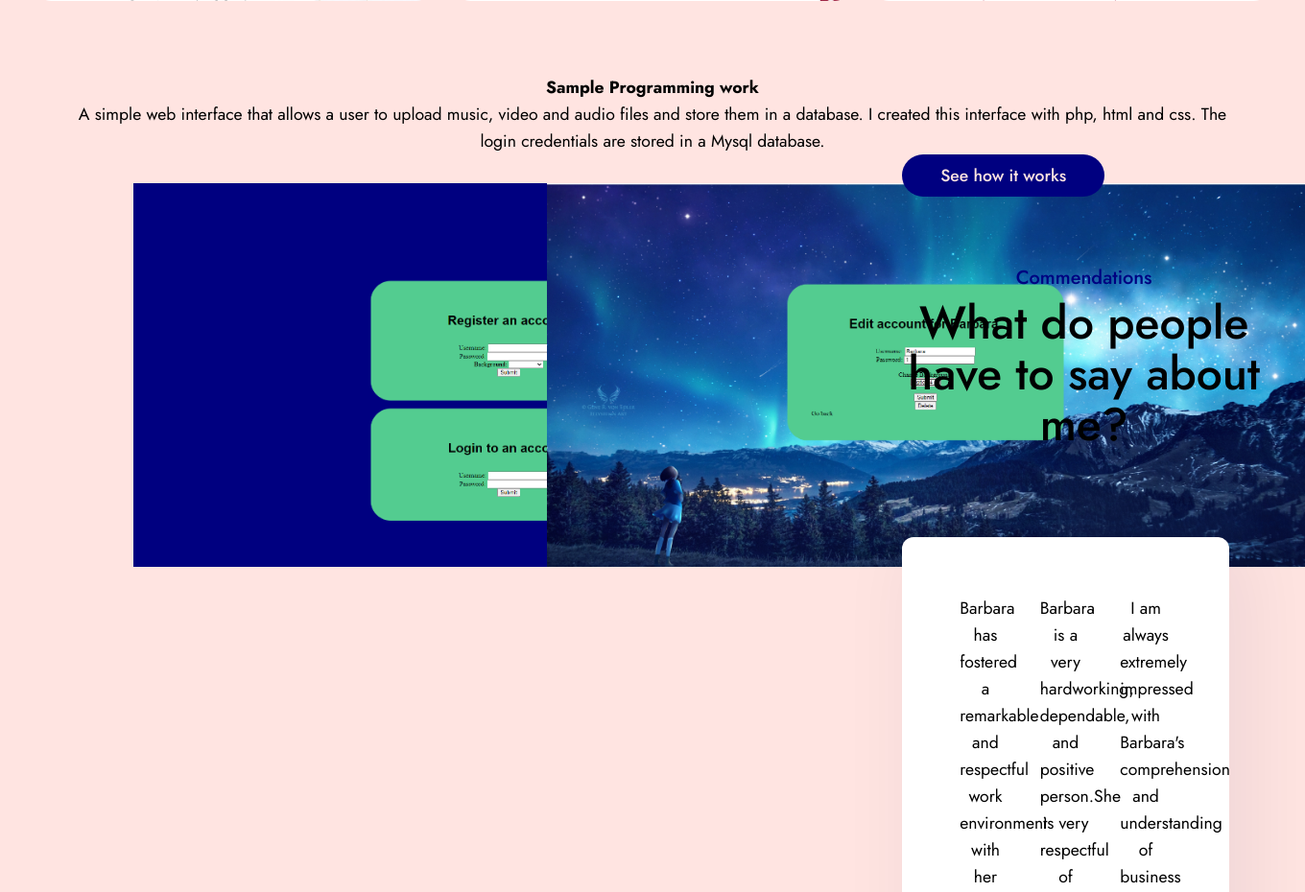
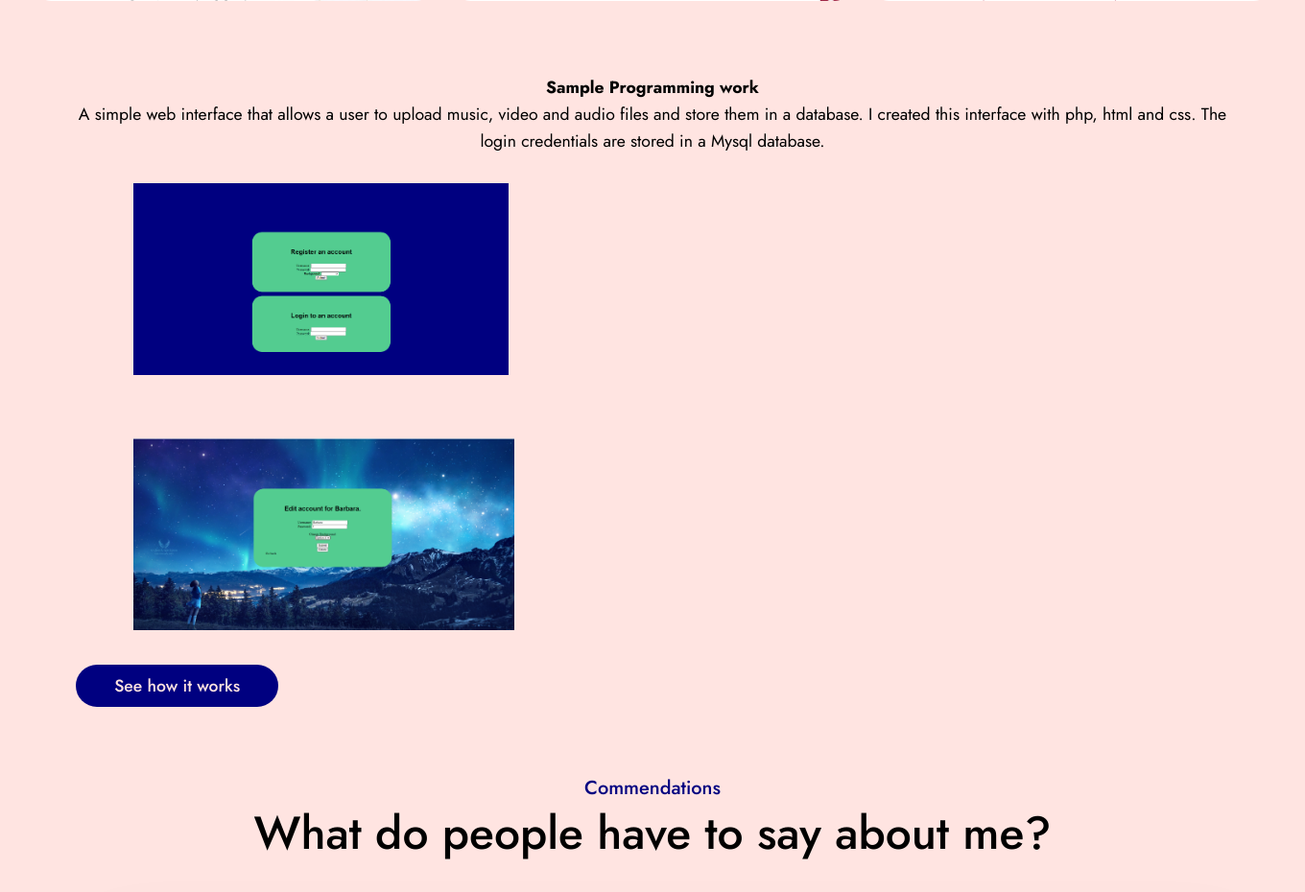
Before and after one commit to Barbie101/portfoliowebsite, a PHP site: page / in a window 1360 px wide. Shown: the part 2394-3324 px from the top of the page at 96% size. Run offline with PHP 8.4, Linux system fonts and the light colour scheme.

Commit message:
Update style.css

```diff
--- a/style.css
+++ b/style.css
@@ -184,13 +184,12 @@ header.sticky{
 }
 .work {
 	width: 30%;
-	float: left;
 	margin-left: 30px;
 	margin-right: 40px;
 	padding: 30px;
 }
 .work img {
-	height: 400px;
+	height: 200px;
 }
 .items{
 	display: grid;
```
